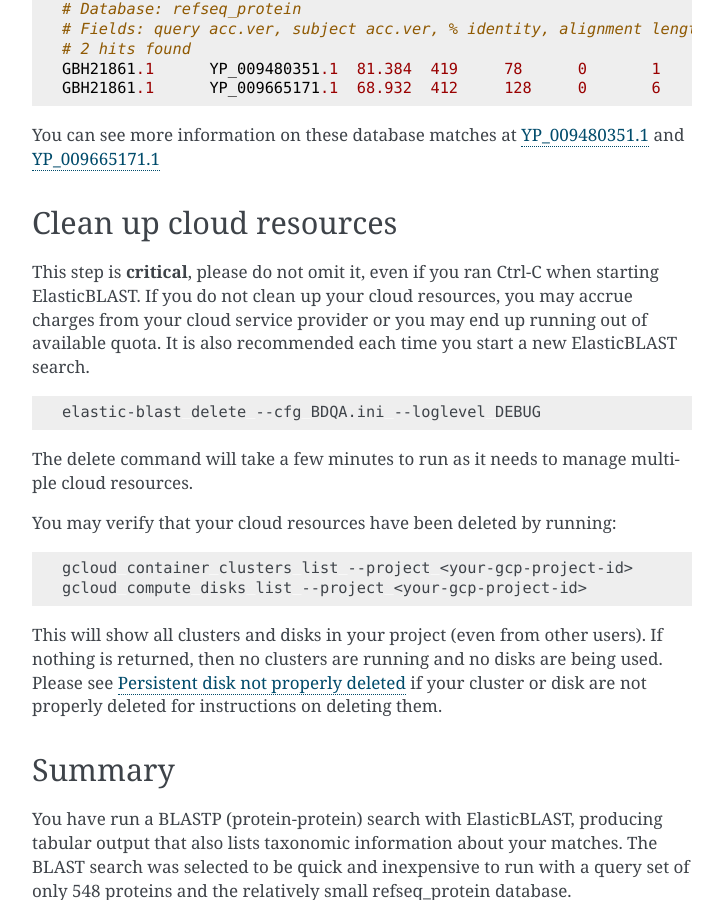
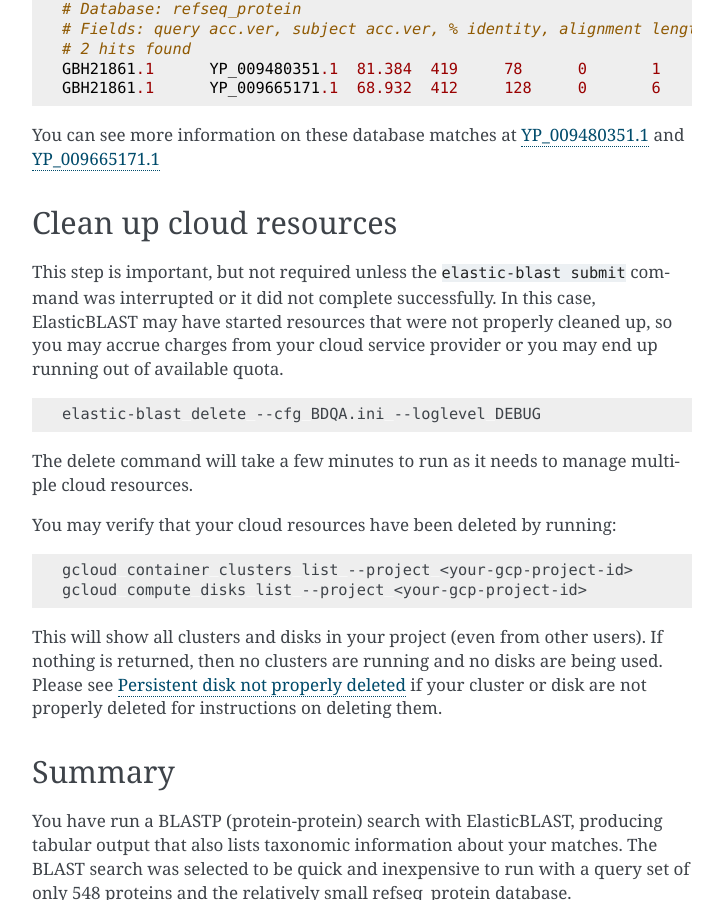
Before and after one commit to ncbi/elastic-blast-docs, a Sphinx documentation site: the page built from docs/source/quickstart-gcp.rst, in a window 1280 px wide and 900 px high, scrolled down 4432 px. Shown: the whole window, without its empty margins (388-1111 px from the left). Built offline with Sphinx 7.4.7, drawn with Linux system fonts in a browser that asks for light colours.

Commit message:
Remove notice about delete command being critical for GCP

```diff
--- a/docs/source/quickstart-gcp.rst
+++ b/docs/source/quickstart-gcp.rst
@@ -199,10 +199,11 @@
 
 Clean up cloud resources
 ------------------------
-This step is **critical**, please do not omit it, even if you ran Ctrl-C when
-starting ElasticBLAST. If you do not clean up your cloud resources, you may accrue charges from
-your cloud service provider or you may end up running out of available quota.
-It is also recommended each time you start a new ElasticBLAST search.
+This step is important, but not required unless the ``elastic-blast submit``
+command was interrupted or it did not complete successfully.
+In this case, ElasticBLAST may have started resources that were not properly
+cleaned up, so you may accrue charges from your cloud service provider or you
+may end up running out of available quota.
 
 .. code-block:: bash
 
```
